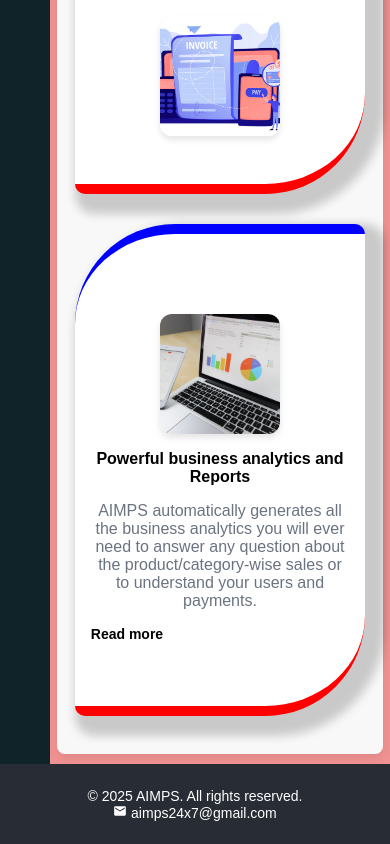
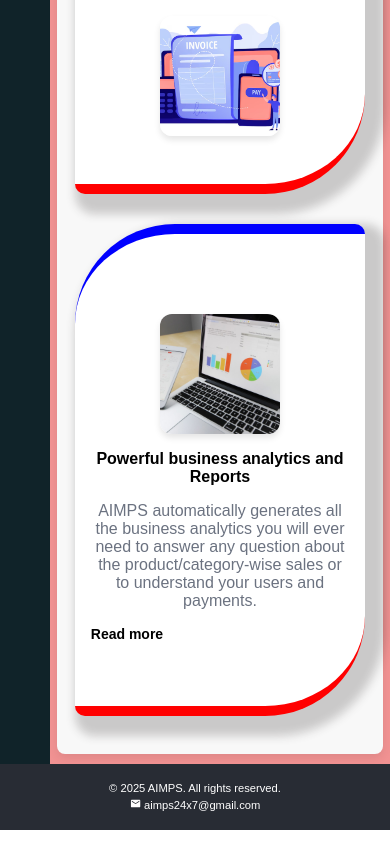
Before and after one commit to shubham8828/AIMPS, a React (Vite) app in the folder frontend/: page / in a window 390 px wide. Shown: the part 3401-4245 px from the top of the page. Built offline with nearby package versions, Linux system fonts and the light colour scheme.

Commit message:
resposive

```diff
--- a/frontend/src/App.jsx
+++ b/frontend/src/App.jsx
@@ -1,8 +1,7 @@
-import React, { useEffect, useState, Suspense } from "react";
+import React, { useEffect, useState} from "react";
 import { BrowserRouter, Route, Routes, Navigate } from "react-router-dom";
 import axios from "axios";
 
-// Lazy load components and pages
 const Navbar = React.lazy(() => import("./Component/Navbar.jsx"));
 const LandingPage = React.lazy(() => import("./Pages/LandingPage.jsx"));
 const Contact = React.lazy(() => import("./Pages/Contact.jsx"));
@@ -60,7 +59,6 @@
 
   return (
     <BrowserRouter>
-      <Suspense fallback={<div>Loading...</div>}>
         <Navbar setToken={setToken}>
           <Routes>
             <Route path="/" element={!token ? <LandingPage /> : <Home />} />
@@ -86,7 +84,6 @@
           </Routes>
         </Navbar>
         <Footer />
-      </Suspense>
     </BrowserRouter>
   );
 };
--- a/frontend/src/Component/Spinner.css
+++ b/frontend/src/Component/Spinner.css
@@ -1,18 +1,13 @@
-
-
-/* //// -------------------- Spinner -------------- /////////////  */
-
-
-
 .spinner-container {
-    position: relative;
-    width: 100vw;
-    height: 100vh;
-    display: flex;
-    justify-content: center;
-    align-items: center;
-    background-color: #f0f0f0;
-    /* Optional background color */
+  background: #ded0d011;
+  height: 100%;
+  min-height: 100vh;
+  width: 100%;
+  padding: 0px 2%;
+  display: flex;
+  flex-direction: column;
+  justify-content: center;
+  align-items: center;
   }
 
   .spinner-overlay {
@@ -26,13 +21,9 @@
     height: 50px;
     border: 6px solid transparent;
     border-top: 6px solid #3498db;
-    /* Blue */
     border-right: 6px solid #e74c3c;
-    /* Red */
     border-bottom: 6px solid #f1c40f;
-    /* Yellow */
     border-left: 6px solid #2ecc71;
-    /* Green */
     border-radius: 50%;
     animation: spin 1s linear infinite;
   }
--- a/frontend/src/Pages/About.jsx
+++ b/frontend/src/Pages/About.jsx
@@ -1,6 +1,8 @@
 import React from "react";
 import "./About.css";
+
 const About = () => {
+
   return (
     <div className="main-container">
       <div className="about-container">
--- a/frontend/src/Pages/Admins.jsx
+++ b/frontend/src/Pages/Admins.jsx
@@ -4,9 +4,11 @@
 import { useNavigate } from "react-router-dom"; // Import useNavigate
 import toast from "react-hot-toast";
 import "./Admins.css";
+import Spinner from "../Component/Spinner";
 const Admins = () => {
   const [Users, setUsers] = useState([]); // Initialize with an empty array
   const [currUser, setCurrUser] = useState(null); // Current logged-in user (initialize with null)
+  const[loading,setLoading]=useState(false)
   const token = localStorage.getItem("token");
 
   const headers = {
@@ -20,6 +22,7 @@
   }, []); // Ensures fetchUsers runs only when the component mounts.
 
   const fetchUsers = async () => {
+    setLoading(true)
     try {
       const usersResponse = await axios.get("http://localhost:4000/api/users", {
         headers,
@@ -29,6 +32,9 @@
       console.log(usersResponse.data.user); // Log the current user for debugging
     } catch (error) {
       console.error("Error fetching admin data:", error);
+    }
+    finally{
+      setLoading(false)
     }
   };
 
@@ -80,6 +86,9 @@
     }
     navigate("/admin/add"); // Redirect to /admin/add
   };
+  if(loading){
+    return <Spinner/>
+  }
 
   return (
     <div className="main-container">
--- a/frontend/src/Pages/Footer.css
+++ b/frontend/src/Pages/Footer.css
@@ -1,8 +1,3 @@
-
-/* -------------- Footer CSS ------------ */
-
-
-/* Footer Styles */
 .footer {
   background-color: #282c34;
   color: white;
@@ -10,10 +5,8 @@
   position: relative;
   bottom: 0;
   width: 100%;
-    /* Full viewport width */
-    overflow: hidden;
-    height: 80px;
-    /* Prevents any horizontal overflow */
+  height: auto;
+  padding: 1rem;
   display: flex;
   flex-direction: column;
   justify-content: center;
@@ -32,80 +25,23 @@
 .footer p {
   margin: 0;
   font-size: 0.875rem;
-    color: white;
+  line-height: 1.5;
 }
 
-  /* Responsive Styles */
-
-  /* For screens up to 360px */
-  @media screen and (max-width: 360px) {
-    .footer {
-      padding: 0.5rem;
-      width: 100vw;
-      /* Ensures full width on small screens */
-    }
-
+@media screen and (max-width: 768px) {
   .footer p {
-      font-size: 0.7rem;
+    font-size: 0.8rem;
   }
 }
 
-  /* For screens up to 400px */
-  @media screen and (max-width: 400px) {
-    .footer {
-      padding: 0.6rem;
-      width: 100%;
-    }
-
+@media screen and (max-width: 576px) {
   .footer p {
     font-size: 0.75rem;
   }
 }
 
-  /* For screens up to 500px */
-  @media screen and (max-width: 500px) {
-    .footer {
-      padding: 0.75rem;
-      width: 100vw;
-    }
-
+@media screen and (max-width: 400px) {
   .footer p {
-      font-size: 0.8rem;
+    font-size: 0.7rem;
   }
 }
-
-  /* For screens up to 600px */
-  @media screen and (max-width: 600px) {
-    .footer {
-      padding: 0.8rem;
-      width: 100vw;
-    }
-
-    .footer p {
-      font-size: 0.825rem;
-    }
-  }
-
-  /* For screens up to 800px */
-  @media screen and (max-width: 800px) {
-    .footer {
-      padding: 0.9rem;
-      width: 100vw;
-    }
-
-    .footer p {
-      font-size: 0.85rem;
-    }
-  }
-
-  /* For screens up to 1024px */
-  @media screen and (max-width: 1024px) {
-    .footer {
-      padding: 1rem;
-      width: 100vw;
-    }
-
-    .footer p {
-      font-size: 0.875rem;
-    }
-  }
```
Also changed, not shown: frontend/src/Pages/Home.jsx (+5 -8 lines). Lines whose indentation alone changed are shown as unchanged.
